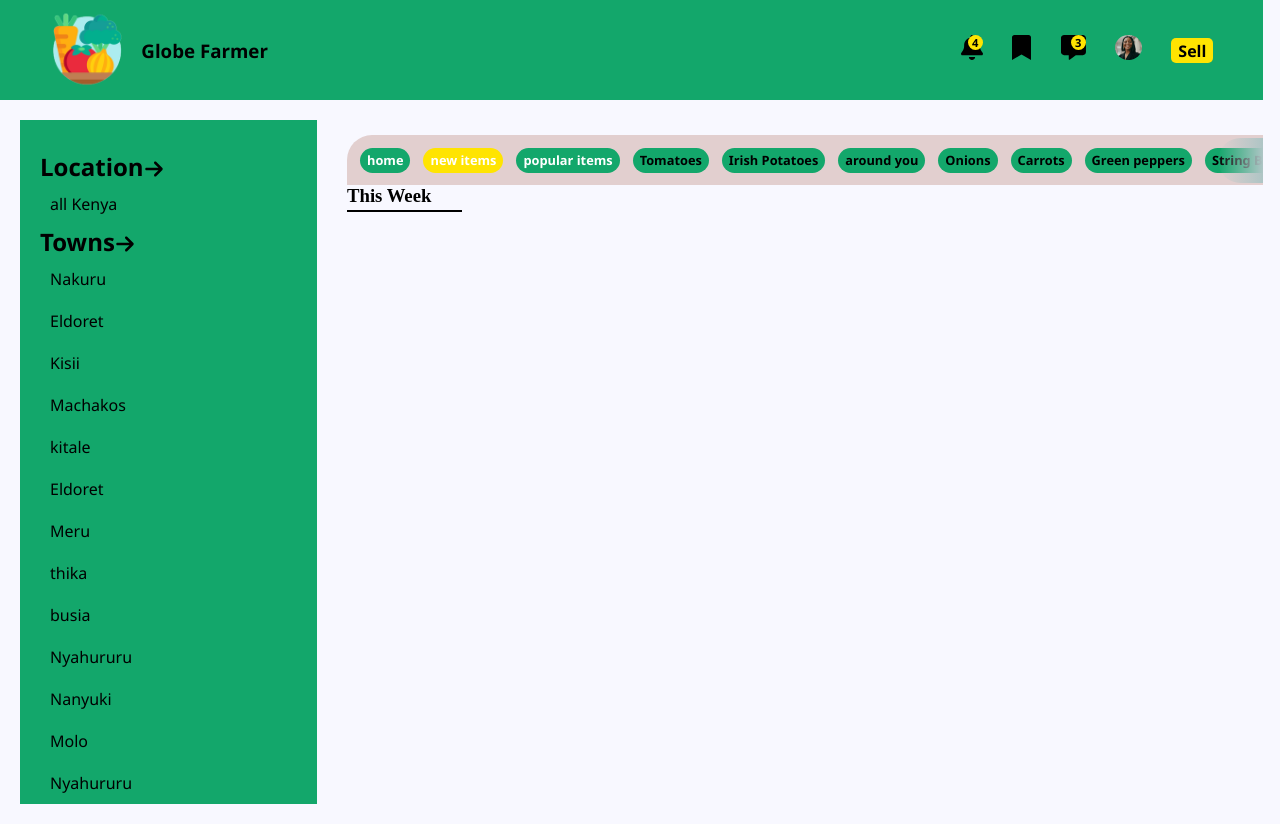
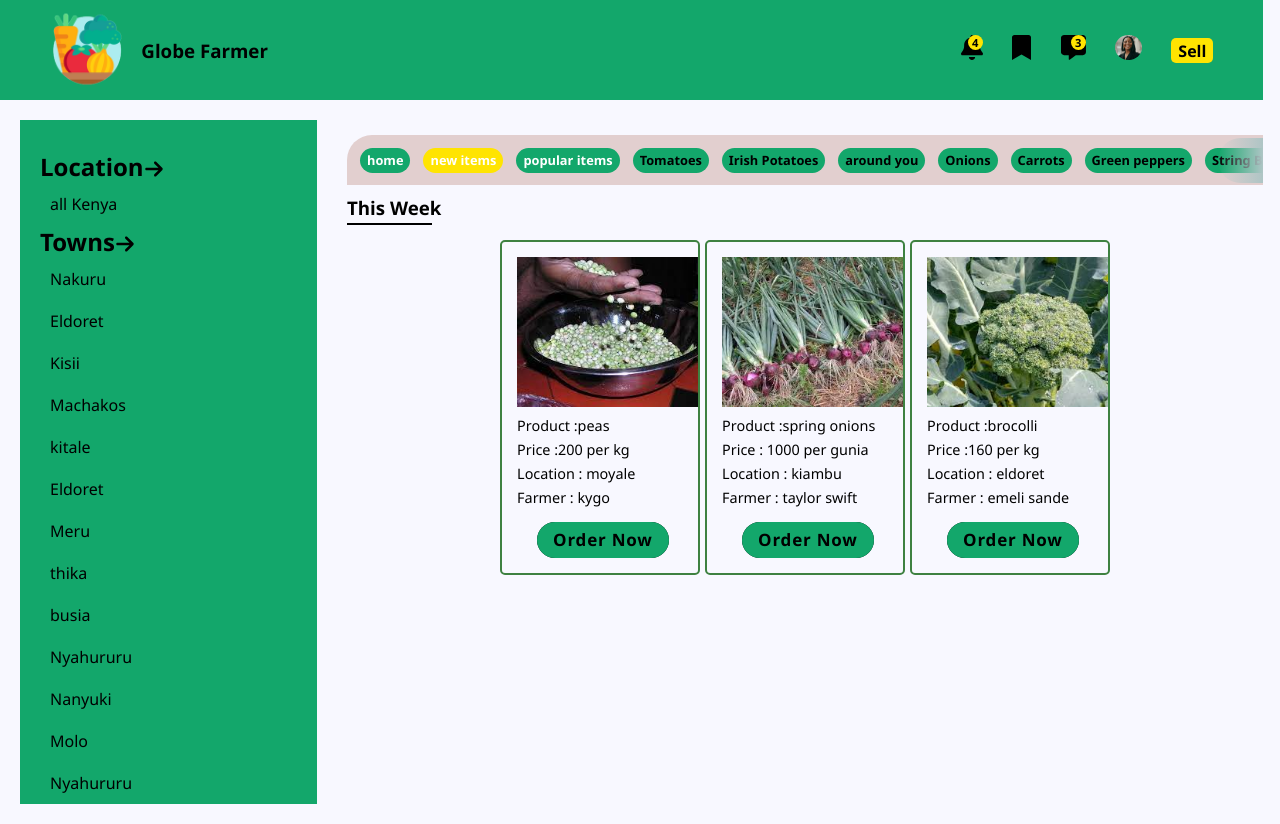
Before and after one commit to tinegaCollins/globe-farmer, a Vue app: page /new-items in a window 1280 px wide. Built offline with nearby package versions, Linux system fonts and the light colour scheme; a web font is replaced by a local one.

Commit message:
made new routes

```diff
--- a/src/assets/styles/global.css
+++ b/src/assets/styles/global.css
@@ -16,3 +16,79 @@
 body{
     background: #f8f8ff;
 }
+/* products style */
+.trending, .new{
+    display: flex;
+    flex-wrap: wrap;
+    padding: 20px;
+    gap: 5px;
+    justify-content: center;
+}
+.products{
+width: 200px;
+font-weight: 500;
+font-size: .9rem;
+border: 2px solid #3E8141;
+border-radius: 5px;
+padding: 15px;
+overflow: hidden;
+}
+.products:hover{
+    cursor: pointer;
+}
+.products > *{
+    margin-bottom: 5px;
+}
+.products img {
+width: 80%;
+height: 150px;
+width: auto;
+overflow: hidden;
+}
+.products button{
+outline: none;
+cursor: pointer;
+border: none;
+padding: 0.4rem 1rem;
+margin: 10px 0px 0px 20px;
+font-family: inherit;
+font-size: inherit;
+position: relative;
+display: inline-block;
+letter-spacing: 0.05rem;
+font-weight: 700;
+font-size: 17px;
+border-radius: 500px;
+overflow: hidden;
+background: black;
+color: black;
+border: none;
+}
+.products button span{
+    position: relative;
+    z-index: 10;
+    transition: color 0.4s;
+}
+.products button:hover span{
+    color:whitesmoke;
+}
+.products button::before,
+.products button::after{
+    position: absolute;
+    top: 0;
+    left: 0;
+    width: 100%;
+    height: 100%;
+    z-index: 0;
+}
+.products button::before{
+    content: "";
+    background: var(--main-color);
+    width: 120%;
+    left: -10%;
+    transform: skew(30deg);
+    transition: transform 0.4s cubic-bezier(0.3, 1, 0.8, 1);
+}
+.products button:hover::before{
+    transform: translate3d(100%, 0, 0);
+}
--- a/src/components/appTopBar.vue
+++ b/src/components/appTopBar.vue
@@ -74,7 +74,6 @@ export default {
         width: calc(98vw + 9px);
         overflow-x: hidden;
         margin-top: 0px;
-        /* box-shadow: 20px 10px 17px 10px #12121242; */
     }
     .wrapper h3{
         align-self: center;
@@ -94,6 +93,7 @@ export default {
         align-items: center;
         margin-right: 50px;
         width: 20%;
+        z-index: 2;
     }
     .icons{
         height: 25px;
--- a/src/components/mid-views-bar.vue
+++ b/src/components/mid-views-bar.vue
@@ -53,6 +53,7 @@ export default {
     border-top-left-radius: 25px;
     position: sticky;
     top: 0px;
+    z-index: 1;
 }
 ::-webkit-scrollbar{
     height: 8px;
--- a/src/views/home-views.vue
+++ b/src/views/home-views.vue
@@ -239,79 +239,5 @@ export default {
     left: 0;
     bottom: -5px;
  }
-    .trending{
-        display: flex;
-        flex-wrap: wrap;
-        padding: 20px;
-        gap: 5px;
-        justify-content: center;
-    }
-    .products{
-    width: 200px;
-    font-weight: 500;
-    font-size: .9rem;
-    border: 2px solid #3E8141;
-    border-radius: 5px;
-    padding: 15px;
-    overflow: hidden;
-    }
-    .products:hover{
-        cursor: pointer;
-    }
-    .products > *{
-        margin-bottom: 5px;
-    }
-    .products img {
-    width: 80%;
-    height: 150px;
-    width: auto;
-    overflow: hidden;
-    }
-    .products button{
-    outline: none;
-    cursor: pointer;
-    border: none;
-    padding: 0.4rem 1rem;
-    margin: 10px 0px 0px 20px;
-    font-family: inherit;
-    font-size: inherit;
-    position: relative;
-    display: inline-block;
-    letter-spacing: 0.05rem;
-    font-weight: 700;
-    font-size: 17px;
-    border-radius: 500px;
-    overflow: hidden;
-    background: black;
-    color: black;
-    border: none;
-    }
-    .products button span{
-        position: relative;
-        z-index: 10;
-        transition: color 0.4s;
-    }
-    .products button:hover span{
-        color:whitesmoke;
-    }
-    .products button::before,
-    .products button::after{
-        position: absolute;
-        top: 0;
-        left: 0;
-        width: 100%;
-        height: 100%;
-        z-index: 0;
-    }
-    .products button::before{
-        content: "";
-        background: var(--main-color);
-        width: 120%;
-        left: -10%;
-        transform: skew(30deg);
-        transition: transform 0.4s cubic-bezier(0.3, 1, 0.8, 1);
-    }
-    .products button:hover::before{
-        transform: translate3d(100%, 0, 0);
-    }
+
 </style>
--- a/src/views/new-items.vue
+++ b/src/views/new-items.vue
@@ -1,23 +1,80 @@
 <template>
   <div class="wrapper">
     <h3 id="trendingAds">This Week</h3>
+    <div class="trending new">
+             <div class="products" v-for="product in sellers" :key="product.id">
+                <img v-bind:src="product.products.image" alt="product image">
+                <p>Product :{{ product.products.item }} </p>
+                <p>Price :{{ product.products.price}} </p>
+                <p>Location : {{ product.location }}</p>
+                <p>Farmer : {{ product.name }} </p>
+                <router-link :to="{ name: 'productDetails', params: { det: product.id }}"><button><span>Order Now</span></button></router-link>
+            </div>
+      </div>
   </div>
 </template>
 
 <script>
 export default {
+  data(){
+    return{
+      sellers: [
+        {
+        id : 4,
+        name : "kygo",
+        location: "moyale",
+        phone : +254791729544,
+        products :
+            {
+                item : "peas",
+                price: "200 per kg",
+                image: './products/peas.jfif'
+            },
+            //places to add new items
+    },
+    {
+        id : 5,
+        name : "taylor swift",
+        location: "kiambu",
+        phone : +254791729544,
+        products :
+            {
+                item : "spring onions",
+                price: " 1000 per gunia",
+                image: './products/spring.jfif'
+            },
+            //places to add new items
+    },    {
+        id :6,
+        name : "emeli sande",
+        location: "eldoret",
+        phone : +254791729544,
+        products :
+            {
+                item : "brocolli",
+                price: "160 per kg",
+                image: './products/brocolli.jfif'
+            }
+            //places to add new items
+    },
+      ]
+    }
+  }
 
 }
 </script>
 
 <style scoped>
-
+   .wrapper{
+     font-family: var(--main-font);
+   }
    .wrapper > h3{
        position: relative;
+       margin-top: 10px;
     }
     #trendingAds::after{
     content: "";
-    width: 115px;
+    width: 85px;
     height: 2px;
     background-color: black;
     position: absolute;
```
